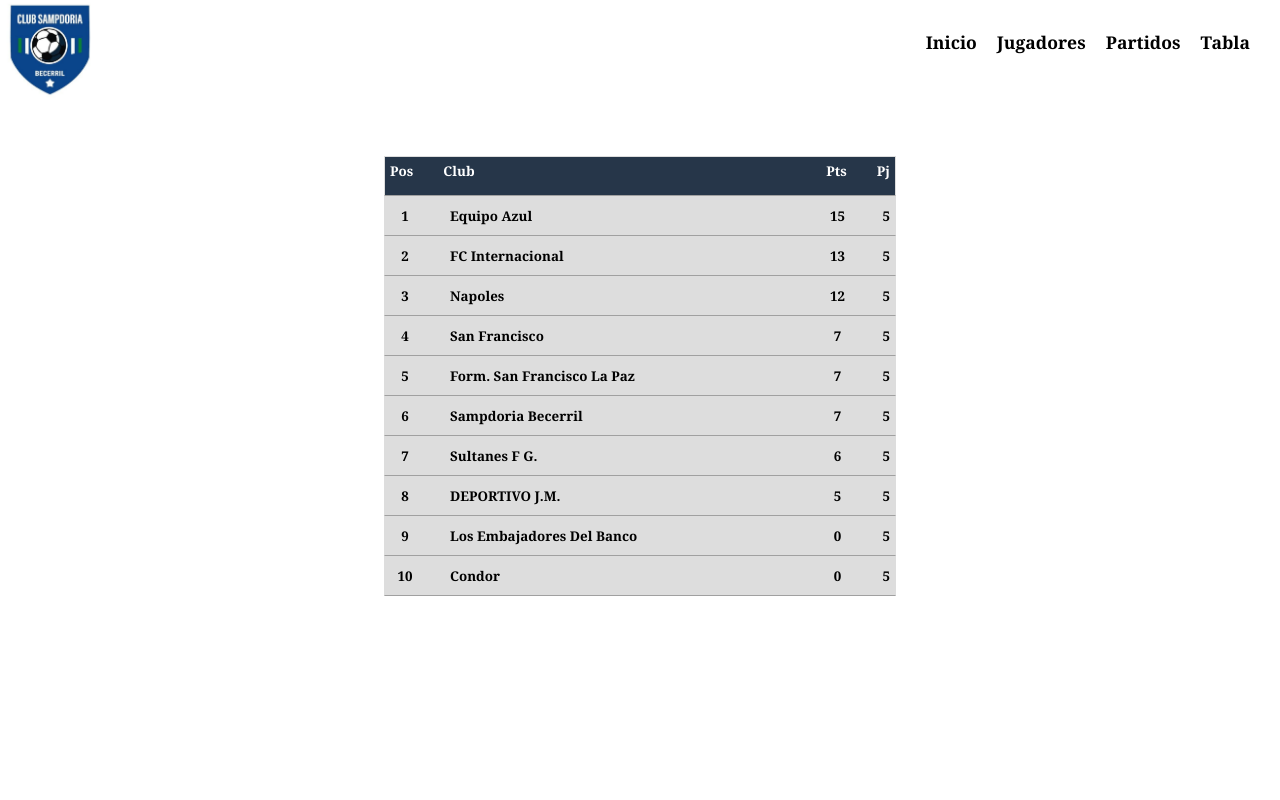
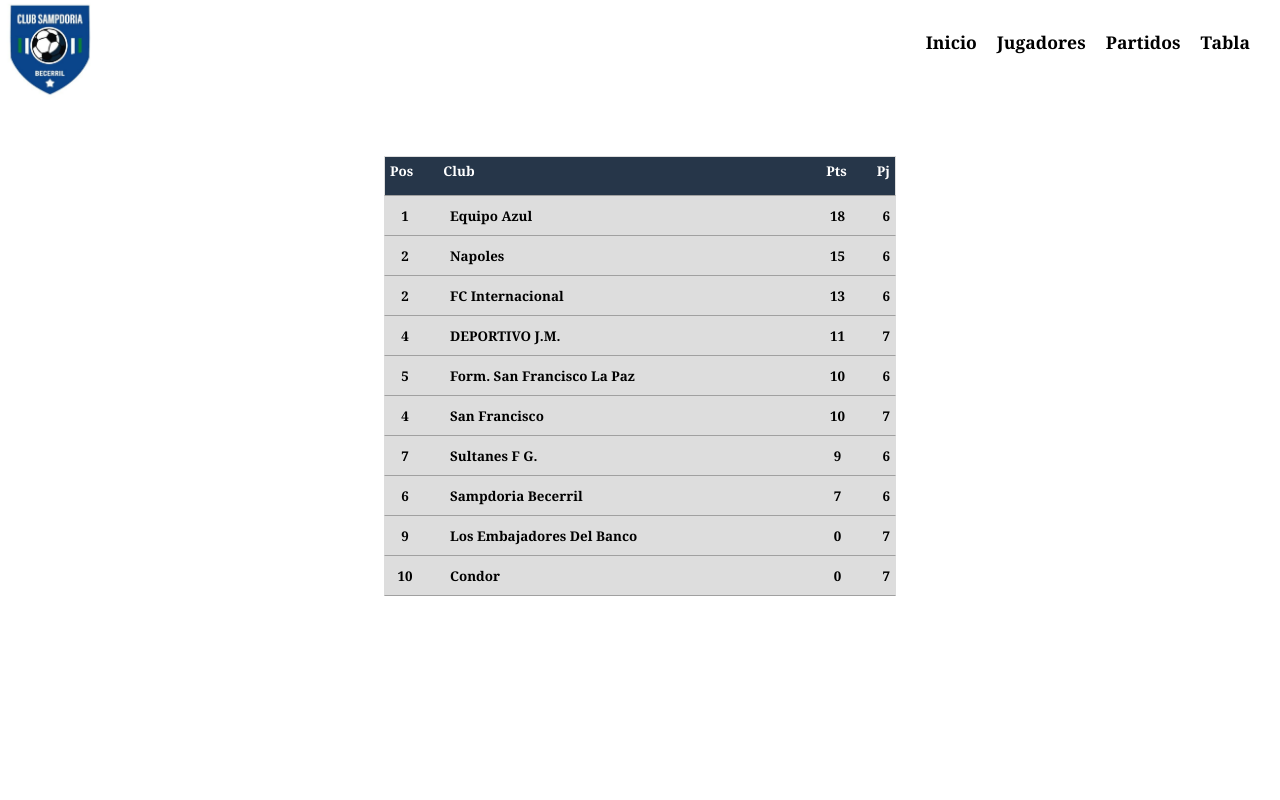
Before and after one commit to sandovaleloy/sampdoria_becerril, a React (Vite) app: page /tabla in a window 1280 px wide. Shown: the top 800 px of the page. Built offline with nearby package versions, Linux system fonts and the light colour scheme.

Commit message:
actualizaciones de la fecha 7

```diff
--- a/index.html
+++ b/index.html
@@ -7,7 +7,7 @@
   <meta name="viewport" content="width=device-width, initial-scale=1.0" />
   <meta name="google-site-verification" content="nrKYsNDwxxs9P82V2oWMYafhXmY7XIGQBKALlwYyZ1I" />
   <link href='https://unpkg.com/boxicons@2.1.4/css/boxicons.min.css' rel='stylesheet'>
-  <link  rel= "icon"  href= "./public/image/favicon.ico"  type= "imagen/icono-x" >
+  <link rel="icon" href="./public/image/favicon.ico" type="imagen/icono-x">
   <title>Sampdoria Becerril</title>
 </head>
 
--- a/src/components/main/Main.jsx
+++ b/src/components/main/Main.jsx
@@ -5,8 +5,13 @@ const Main = () => {
   return (
     <main className="main">
       <section className="main_section">
+        {/* <div className="div_life">
+          <i className='bx bxs-camera-movie'></i>
+          <a href="" target="_blank">partido en vivo aqui</a>
+        </div> */}
         <div className="main_div1">
-          <img className="iiii1" src="https://blogger.googleusercontent.com/img/b/R29vZ2xl/AVvXsEhrYgx22Mwhwnk6Sv1ntQH_1AzP-iNAzwwOCvVnvDGQmxKpm2n2CkGL2ejaHvE0Mk96YApQAHnMVtGNBFGvBxQDxlmiqaZHNxGMm5MuchNV4ql8B_t80cz62GiZniL-AVaua-fGmTV5_eMbjaY-IslH5itRWHhfe-B4MQm9t_G8Bf_gAPTpnsBnKSQ1gg/s1024/sampdoria.jpeg" alt="" />
+          <img className="iiii1" src="https://blogger.googleusercontent.com/img/b/R29vZ2xl/AVvXsEjreKh5zW4KKeOHFO7ONDwXvScMPj7NdV4MTExVqFn_P4Zs_WCeCTNPLRLO1JwIZAE145sCoG-SLlAzcjGr5YJHniyXsAql9I6w2HBba4Ur7B7Z_0p_Oa2q-abdox5pA_UVdGzzoi9lSPrj6hB6cwhDl_AJnGqrZmu0Rd32hA12VaGKAJWRKHWjprYvPw/s2048/fecha%207.jpg" alt="" />
+          {/* <img className="iiii1" src="https://blogger.googleusercontent.com/img/b/R29vZ2xl/AVvXsEhrYgx22Mwhwnk6Sv1ntQH_1AzP-iNAzwwOCvVnvDGQmxKpm2n2CkGL2ejaHvE0Mk96YApQAHnMVtGNBFGvBxQDxlmiqaZHNxGMm5MuchNV4ql8B_t80cz62GiZniL-AVaua-fGmTV5_eMbjaY-IslH5itRWHhfe-B4MQm9t_G8Bf_gAPTpnsBnKSQ1gg/s1024/sampdoria.jpeg" alt="" /> */}
         </div>
         <div className="main_div2">
           <h3>Torneo Primera C</h3>
--- a/src/components/main/style/Main.css
+++ b/src/components/main/style/Main.css
@@ -3,6 +3,16 @@
   width: 100%;
   justify-content: center;
   display: grid;
+}
+
+.div_life {
+  font-size: 35px;
+}
+
+.div_life a {
+  padding: 3px;
+  text-decoration: none;
+  color: black;
 }
 
 .main_section {
--- a/src/components/partidos/Partidos.jsx
+++ b/src/components/partidos/Partidos.jsx
@@ -5,19 +5,35 @@ import ProximaFecha from "./ProximaFecha/ProximaFecha";
 const Partidos = () => {
   return (
     <article className="partidos">
-
-      <ProximaFecha/>
+      <ProximaFecha />
 
       <div className="con">
+        <div className="aaa">
+          <h5 className="fe">Fecha 6</h5>
+          <h5 className="fe1">06/04/2023</h5>
+        </div>
+        {/* <hr className="hr" /> */}
+
+        <div className="equ">
+          <div className="sss">
+            <h5 className="ganado">Sampdoria Becerril</h5>
+            <h5 className="ganado">0</h5>
+          </div>
+
+          <div className="sss">
+            <h5 className="perdidos">FORM.SAN FRANCISCO LA PAZ</h5>
+            <h5>1</h5>
+          </div>
+        </div>
 
         <div className="aaa">
           <h5 className="fe">Fecha 5</h5>
           <h5 className="fe1">05/27/2023</h5>
         </div>
+
         {/* <hr className="hr" /> */}
 
         <div className="equ">
-
           <div className="sss">
             <h5 className="ganado">Equipo Azul</h5>
             <h5 className="ganado">4</h5>
@@ -27,7 +43,6 @@ const Partidos = () => {
             <h5 className="perdidos">Sampdoria Becerril</h5>
             <h5>1</h5>
           </div>
-
         </div>
 
         <div className="aaa">
@@ -37,7 +52,6 @@ const Partidos = () => {
         {/* <hr className="hr" /> */}
 
         <div className="equ">
-
           <div className="sss">
             <h5 className="ganado">Sampdoria Becerril</h5>
             <h5 className="ganado">2</h5>
@@ -47,7 +61,6 @@ const Partidos = () => {
             <h5 className="perdidos">San Francisco</h5>
             <h5>0</h5>
           </div>
-
         </div>
 
         <div className="aaa">
@@ -57,7 +70,6 @@ const Partidos = () => {
         {/* <hr className="hr" /> */}
 
         <div className="equ">
-
           <div className="sss">
             <h5 className="ganado">Napoles</h5>
             <h5 className="ganado">4</h5>
@@ -67,7 +79,6 @@ const Partidos = () => {
             <h5 className="perdidos">Sampdoria Becerril</h5>
             <h5>1</h5>
           </div>
-
         </div>
         {/* <hr className="hr" /> */}
 
@@ -78,7 +89,6 @@ const Partidos = () => {
         {/* <hr className="hr" /> */}
 
         <div className="equ">
-
           <div className="sss">
             <h5 className="empatados">Sampdoria Becerril</h5>
             <h5>0</h5>
@@ -88,7 +98,6 @@ const Partidos = () => {
             <h5 className="empatados">FC Internacional</h5>
             <h5>0</h5>
           </div>
-
         </div>
 
         {/* <hr className="hr" /> */}
@@ -99,7 +108,6 @@ const Partidos = () => {
         {/* <hr className="hr" /> */}
 
         <div className="equ">
-
           <div className="sss">
             <h5 className="perdidos">Los Embajadores Del Banco</h5>
             <h5>0</h5>
@@ -109,11 +117,8 @@ const Partidos = () => {
             <h5 className="ganado">Sampdoria Becerril</h5>
             <h5 className="ganado">1</h5>
           </div>
-
         </div>
-
       </div>
-
 
       {/* <div>
         <h4 className="partidos_h4">Tabla De Posiciones</h4>
--- a/src/components/partidos/ProximaFecha/ProximaFecha.jsx
+++ b/src/components/partidos/ProximaFecha/ProximaFecha.jsx
@@ -6,29 +6,29 @@ const ProximaFecha = () => {
     <article className='container_proximaFecha'>
 
         <div className="container_nav">
-          <h5 className="h5_fecha">Proximo partido | Fecha 6 </h5>
+          <h5 className="h5_fecha">Proximo partido | Fecha 7 </h5>
           {/* <h5>hora</h5> */}
-          <h5 className="fecha">03/06/2023</h5>
+          <h5 className="fecha">10/06/2023</h5>
         </div>
 
         <div className="container_body">
 
           <div className="container_equipo1">
-            <h5 className="ss">Sampdoria  Becerril</h5>
+            <h5 className="ss">Sultanes F G.</h5>
             {/* <h5 className="ganado">4</h5> */}
           </div>
           <div>
             <h5 className='ss'>V</h5>
           </div>
           <div className="container_equipo1">
-            <h5 className="ss">Form. San Francisco La Paz</h5>
+            <h5 className="ss">Sampdoria  Becerril</h5>
             {/* <h5>1</h5> */}
           </div>
 
         </div>
 
         <div className='container_footer_proximaFecha'>
-            <h5 className='h5_footer'>Estadio Municipal</h5>
+            <h5 className='h5_footer'>Estadio Panama - valledupar</h5>
         </div>
 
     </article>
--- a/src/components/tabla/PaginaPrincipal.jsx
+++ b/src/components/tabla/PaginaPrincipal.jsx
@@ -21,11 +21,22 @@ const PaginaPrincipal = () => {
           <h6>Equipo Azul</h6>
         </div>
         <div className='container_div1'>
-          <h6 className='h6_pos'>15</h6>
-          <h6>5</h6>
+          <h6 className='h6_pos'>18</h6>
+          <h6>6</h6>
         </div>
       </div>
       {/* // 2 */}
+      <div className='container_div'>
+      <div className='container_div1'>
+          <h6 className='h6_pos'>2</h6>
+          <h6>Napoles</h6>
+        </div>
+        <div className='container_div1'>
+          <h6 className='h6_pos'>15</h6>
+          <h6>6</h6>
+        </div>
+      </div>
+      {/* // 3 */}
       <div className='container_div'>
       <div className='container_div1'>
           <h6 className='h6_pos'>2</h6>
@@ -33,29 +44,18 @@ const PaginaPrincipal = () => {
         </div>
         <div className='container_div1'>
           <h6 className='h6_pos'>13</h6>
-          <h6>5</h6>
-        </div>
-      </div>
-      {/* // 3 */}
-      <div className='container_div'>
-      <div className='container_div1'>
-          <h6 className='h6_pos'>3</h6>
-          <h6>Napoles</h6>
-        </div>
-        <div className='container_div1'>
-          <h6 className='h6_pos'>12</h6>
-          <h6>5</h6>
+          <h6>6</h6>
         </div>
       </div>
       {/* // 4 */}
       <div className='container_div'>
       <div className='container_div1'>
           <h6 className='h6_pos'>4</h6>
-          <h6>San Francisco</h6>
+          <h6> DEPORTIVO J.M.</h6>
         </div>
         <div className='container_div1'>
-          <h6 className='h6_pos'>7</h6>
-          <h6>5</h6>
+          <h6 className='h6_pos'>11</h6>
+          <h6>7</h6>
         </div>
       </div>
       {/* // 5 */}
@@ -65,19 +65,19 @@ const PaginaPrincipal = () => {
           <h6>Form. San Francisco La Paz</h6>
         </div>
         <div className='container_div1'>
-          <h6 className='h6_pos'>7</h6>
-          <h6>5</h6>
+          <h6 className='h6_pos'>10</h6>
+          <h6>6</h6>
         </div>
       </div>
       {/* // 6 */}
       <div className='container_div'>
       <div className='container_div1'>
-          <h6 className='h6_pos'>6</h6>
-          <h6>Sampdoria Becerril</h6>
+          <h6 className='h6_pos'>4</h6>
+          <h6>San Francisco</h6>
         </div>
         <div className='container_div1'>
-          <h6 className='h6_pos'>7</h6>
-          <h6>5</h6>
+          <h6 className='h6_pos'>10</h6>
+          <h6>7</h6>
         </div>
       </div>
       {/* // 7 */}
@@ -87,19 +87,19 @@ const PaginaPrincipal = () => {
           <h6>Sultanes F G.</h6>
         </div>
         <div className='container_div1'>
-          <h6 className='h6_pos'>6</h6>
-          <h6>5</h6>
+          <h6 className='h6_pos'>9</h6>
+          <h6>6</h6>
         </div>
       </div>
       {/* // 8 */}
       <div className='container_div'>
       <div className='container_div1'>
-          <h6 className='h6_pos'>8</h6>
-          <h6> DEPORTIVO J.M.</h6>
+          <h6 className='h6_pos'>6</h6>
+          <h6>Sampdoria Becerril</h6>
         </div>
         <div className='container_div1'>
-          <h6 className='h6_pos'>5</h6>
-          <h6>5</h6>
+          <h6 className='h6_pos'>7</h6>
+          <h6>6</h6>
         </div>
       </div>
       {/* // 9 */}
@@ -110,7 +110,7 @@ const PaginaPrincipal = () => {
         </div>
         <div className='container_div1'>
           <h6 className='h6_pos'>0</h6>
-          <h6>5</h6>
+          <h6>7</h6>
         </div>
       </div>
       {/* 10 */}
@@ -121,7 +121,7 @@ const PaginaPrincipal = () => {
         </div>
         <div className='container_div1'>
           <h6 className='h6_pos'>0</h6>
-          <h6>5</h6>
+          <h6>7</h6>
         </div>
       </div>
     </section>
```
